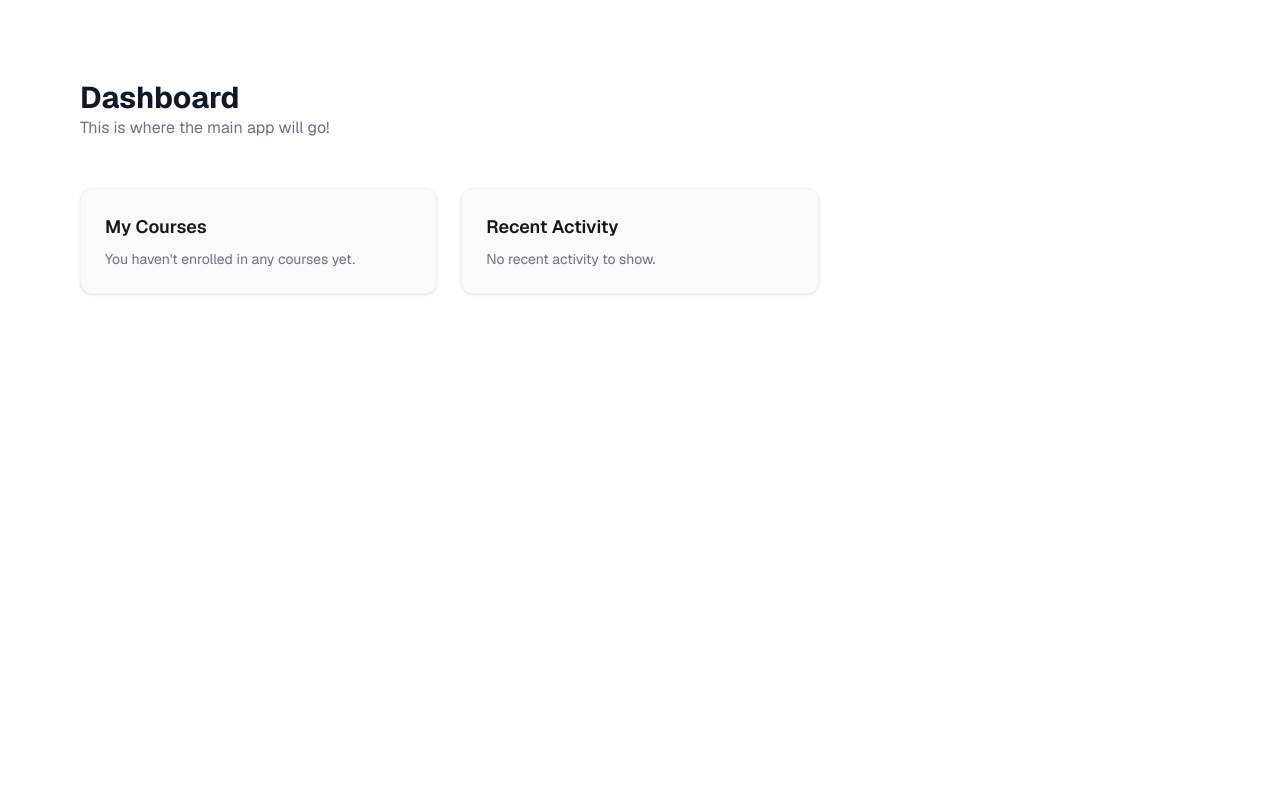
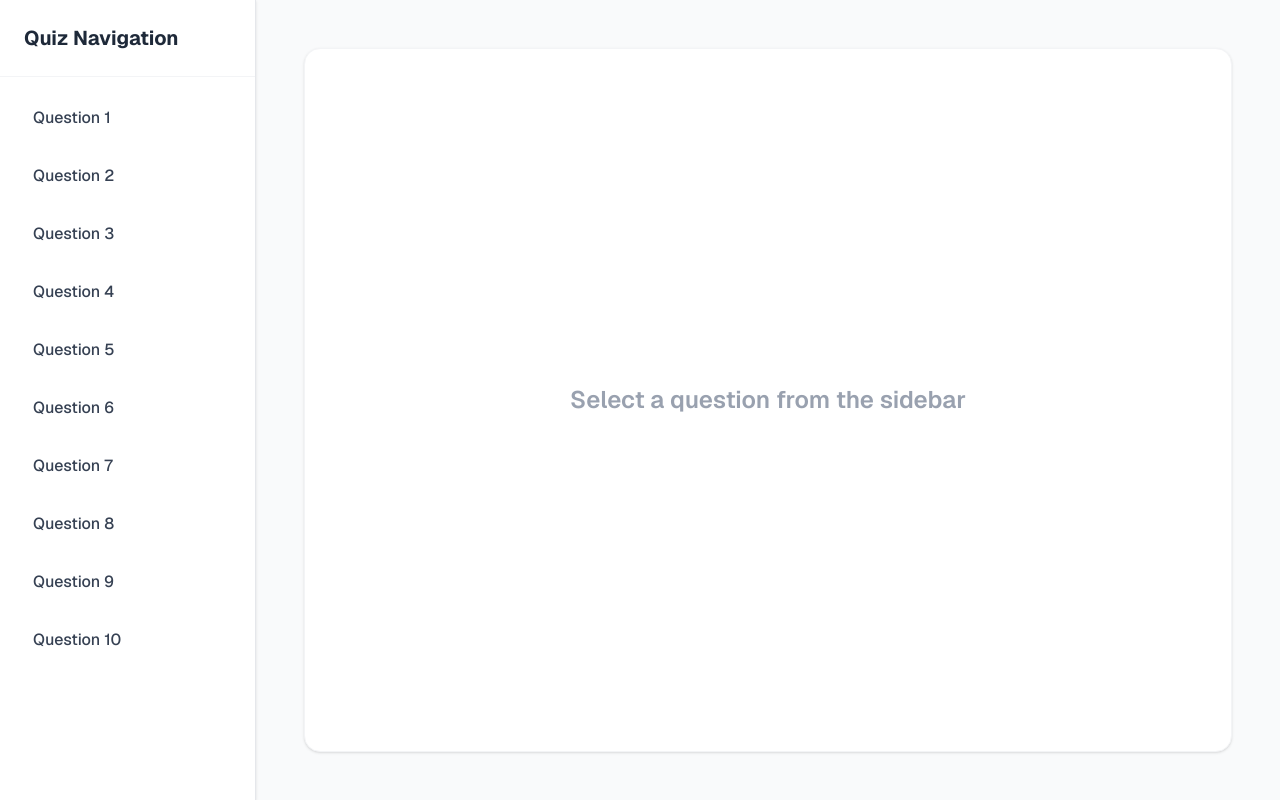
Before and after one commit to Naeiseul/StudyHub, a Next.js app: page /home in a window 1280 px wide. Built offline with nearby package versions, Linux system fonts and the light colour scheme.

Commit message:
Create quiz layout with sidebar navigation

```diff
--- a/src/app/home/page.tsx
+++ b/src/app/home/page.tsx
@@ -1,20 +1,31 @@
 export default function Home() {
+  const questions = Array.from({ length: 10 }, (_, i) => `Question ${i + 1}`);
+
   return (
-    <div className="min-h-screen p-8 sm:p-20 font-[family-name:var(--font-geist-sans)]">
-      <header className="mb-12">
-        <h1 className="text-3xl font-bold text-gray-900">Dashboard</h1>
-        <p className="text-gray-500">This is where the main app will go!</p>
-      </header>
+    <div className="flex min-h-screen bg-gray-50 font-[family-name:var(--font-geist-sans)]">
+      {/* Left Sidebar */}
+      <aside className="w-64 bg-white border-r border-gray-200 flex flex-col shadow-sm">
+        <div className="p-6 border-b border-gray-100">
+          <h2 className="text-xl font-bold text-gray-800">Quiz Navigation</h2>
+        </div>
+        <nav className="flex-1 overflow-y-auto p-4 space-y-2">
+          {questions.map((q, index) => (
+            <button
+              key={index}
+              className="w-full text-left px-4 py-3 rounded-lg text-gray-700 hover:bg-blue-50 hover:text-blue-700 font-medium transition-colors border border-transparent hover:border-blue-100"
+            >
+              {q}
+            </button>
+          ))}
+        </nav>
+      </aside>
 
-      <main className="grid gap-6 sm:grid-cols-2 lg:grid-cols-3">
-        {/* Placeholder cards for the build */}
-        <div className="p-6 bg-gray-50 border border-gray-100 rounded-xl shadow-sm">
-          <h2 className="font-semibold text-lg mb-2">My Courses</h2>
-          <p className="text-gray-500 text-sm">You haven't enrolled in any courses yet.</p>
-        </div>
-        <div className="p-6 bg-gray-50 border border-gray-100 rounded-xl shadow-sm">
-          <h2 className="font-semibold text-lg mb-2">Recent Activity</h2>
-          <p className="text-gray-500 text-sm">No recent activity to show.</p>
+      {/* Main Content Area */}
+      <main className="flex-1 p-8 sm:p-12 flex flex-col">
+        <div className="bg-white rounded-2xl shadow-sm border border-gray-100 p-8 flex-1 flex flex-col items-center justify-center text-center">
+          <h3 className="text-2xl font-semibold text-gray-400">
+            Select a question from the sidebar
+          </h3>
         </div>
       </main>
     </div>
```
